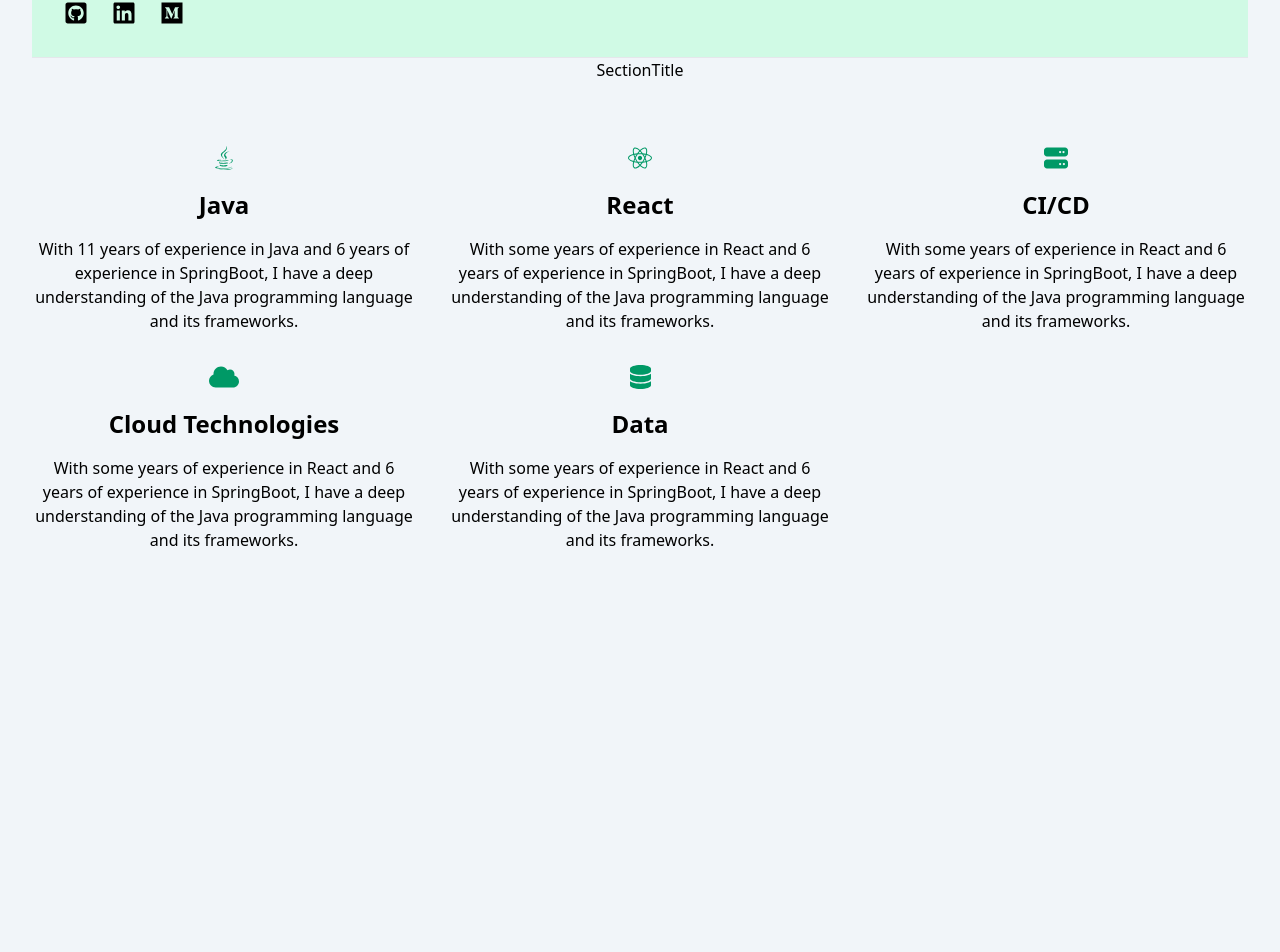
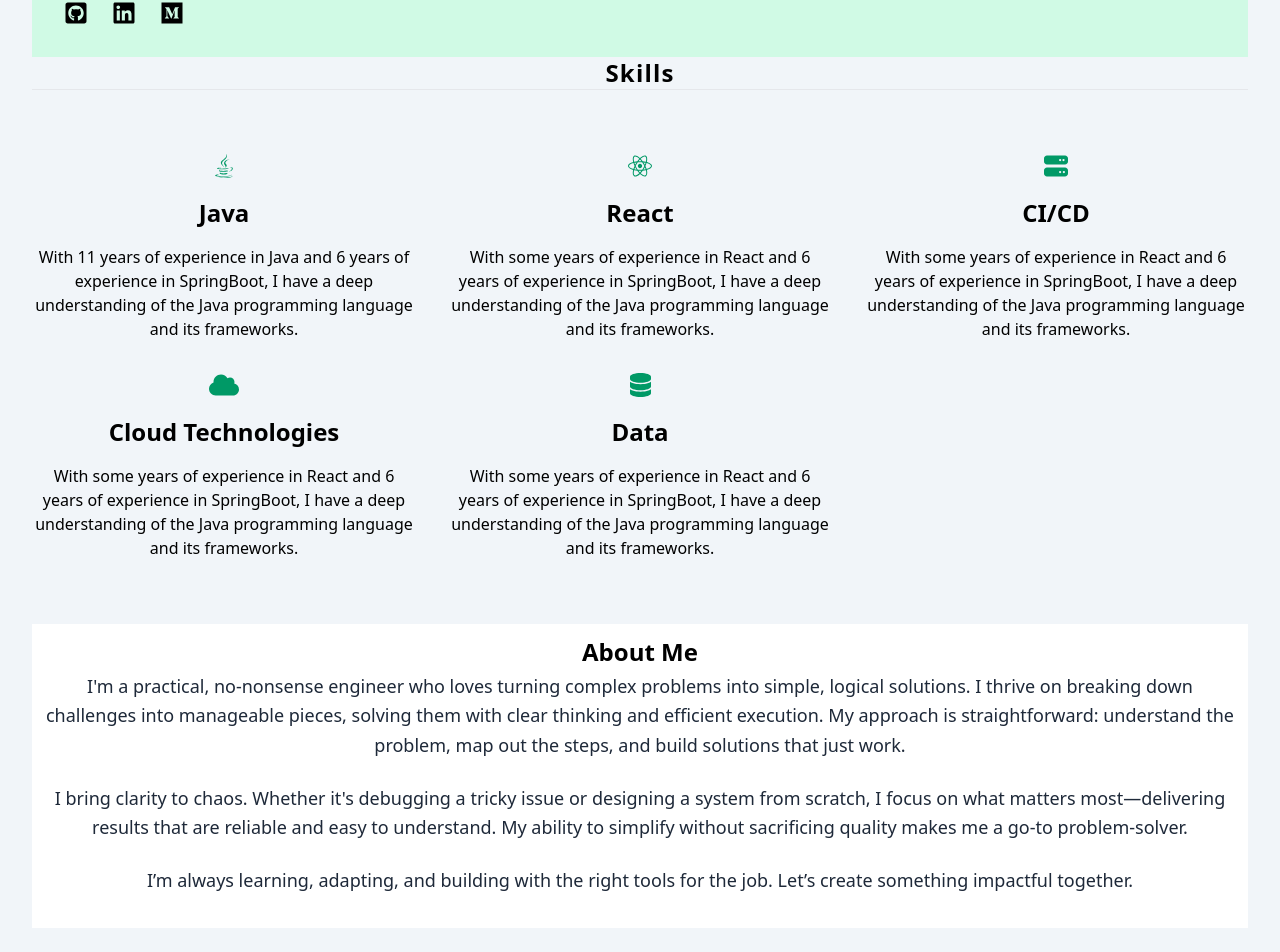
Before and after one commit to rprashar21/portfolio, a React (Vite) app: page / in a window 1280 px wide. Shown: the part 496-1448 px from the top of the page. Before the commit the page ends 1144 px from the top, so only its background shows below. Built offline with nearby package versions, Linux system fonts and the light colour scheme.

Commit message:
About me page

```diff
--- a/src/App.jsx
+++ b/src/App.jsx
@@ -4,6 +4,7 @@ import Navbar from "./components/portfolio/Navbar.jsx";
 import Hero from "./components/portfolio/Hero.jsx";
 import ModernNavbar from "./components/portfolio/ModernNavbar.jsx";
 import Skills from "./components/portfolio/Skills.jsx";
+import About from "./components/portfolio/About.jsx";
 
 
 function App() {
@@ -14,6 +15,7 @@ function App() {
             <ModernNavbar/>
             <Hero/>
             <Skills/>
+            <About/>
         </>
     )
 }
--- /dev/null
+++ b/src/components/portfolio/About.jsx
@@ -0,0 +1,30 @@
+const About = () => {
+    return (
+
+        <section id="about" className="bg-white py-2 ">
+            <p className="text-center text-2xl font-bold py-1">About Me</p>
+            <div className="bg-white max-w-2/3xl mx-auto px-2 md:px-2">
+                <p className="text-lg text-gray-800 mb-6 leading-relaxed">
+                    I'm a practical, no-nonsense engineer who loves turning complex problems
+                    into simple, logical solutions. I thrive on breaking down challenges into
+                    manageable pieces, solving them with clear thinking and efficient execution.
+                    My approach is straightforward: understand the problem, map out the steps,
+                    and build solutions that just work.
+                </p>
+                <p className="text-lg text-gray-800 mb-6 leading-relaxed">
+                    I bring clarity to chaos. Whether it's debugging a tricky issue or designing
+                    a system from scratch, I focus on what matters most—delivering results that
+                    are reliable and easy to understand. My ability to simplify without
+                    sacrificing quality makes me a go-to problem-solver.
+                </p>
+                <p className="text-lg text-gray-800 mb-6 leading-relaxed">
+                    I’m always learning, adapting, and building with the right tools for the
+                    job. Let’s create something impactful together.
+                </p>
+            </div>
+        </section>
+
+    )
+}
+
+export default About
--- a/src/components/portfolio/SectionTitle.jsx
+++ b/src/components/portfolio/SectionTitle.jsx
@@ -1,10 +1,9 @@
-const SectionTitle =({text})=>{
-    return(
+const SectionTitle = ({text}) => {
+    return (
         <>
             <div className="border-b border-gray-200">
-                <h2 className="text-3xl font-bold tracking-wider">{text}</h2>
+                <h2 className="text-2xl font-bold tracking-wider">{text}</h2>
             </div>
-            SectionTitle
         </>
     )
 }
--- a/src/components/portfolio/Skills.jsx
+++ b/src/components/portfolio/Skills.jsx
@@ -5,7 +5,7 @@ import SkillsCard from "./SkillsCard.jsx";
 const Skills = () => {
     return (
         <>
-            <SectionTitle/>
+            <SectionTitle text="Skills"/>
             <div className="py-16 grid md:grid-cols-2 lg:grid-cols-3 gap-8">
                 {skills.map((skill) => {
                     const {id} = skill
```
